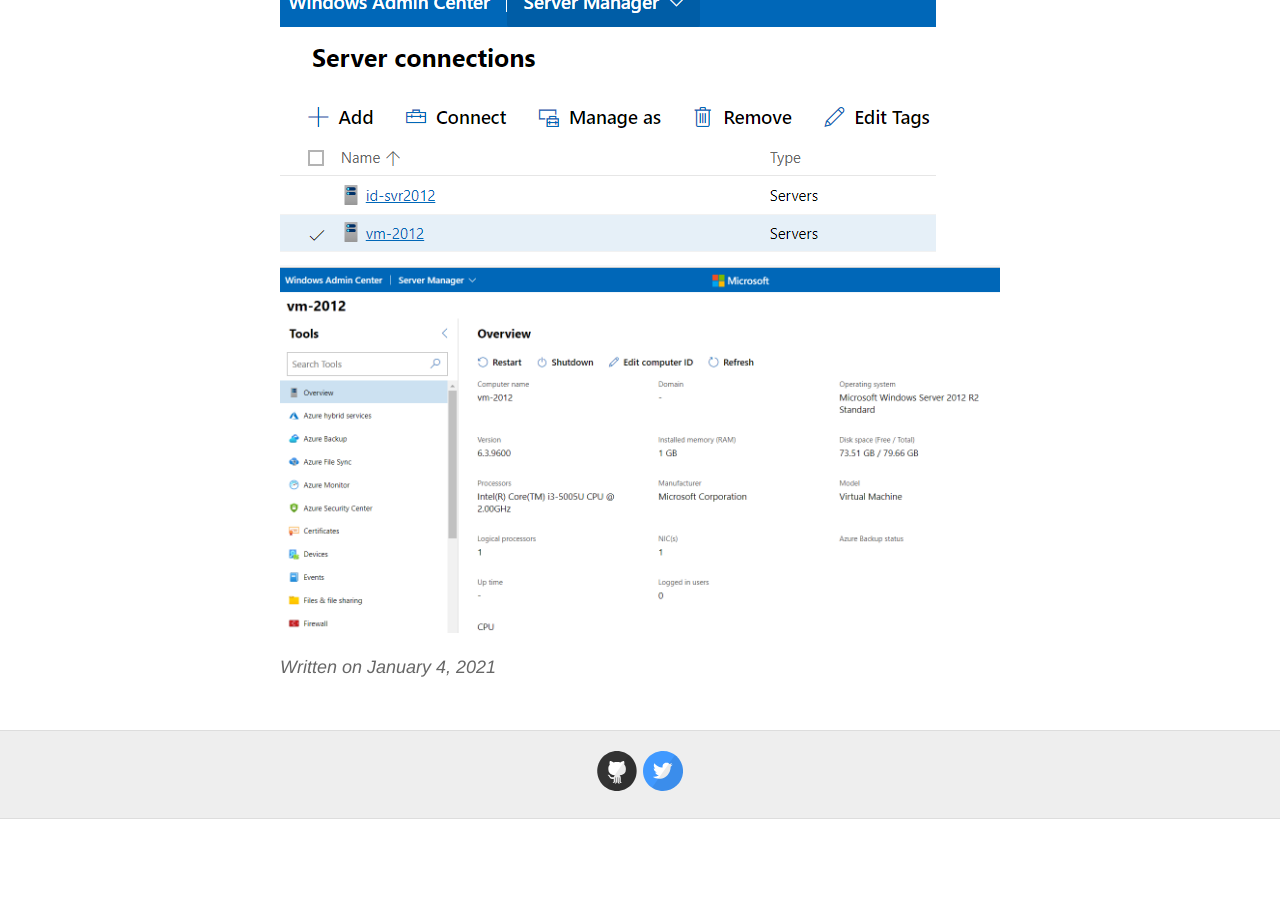
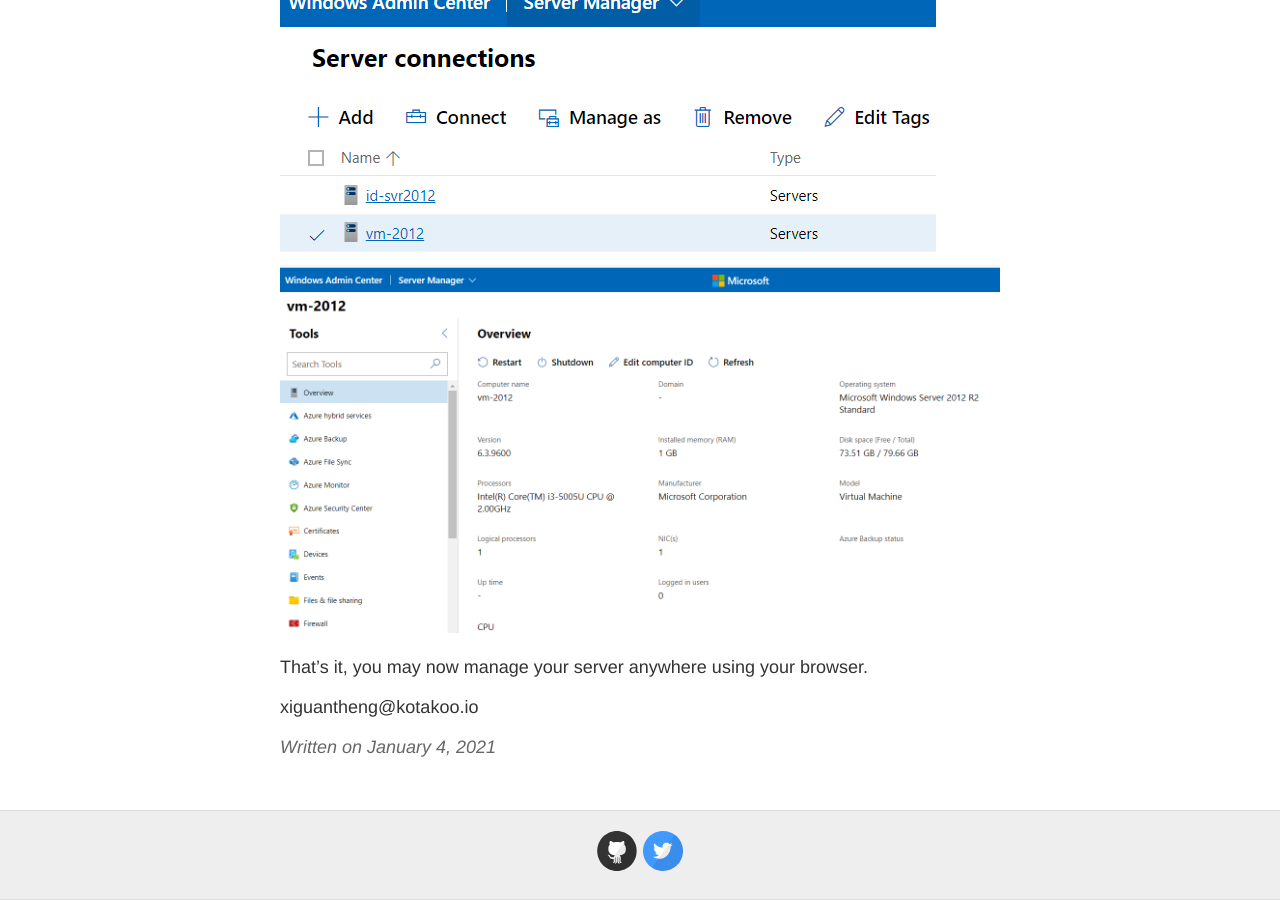
Before and after one commit to rakemiel/windows2000, a Jekyll site: the page built from _posts/2021-1-4-Manage-Windows-2012-Core.md, in a window 1280 px wide and 900 px high, scrolled down 4333 px. Built offline with Jekyll 4.4.1, drawn with Linux system fonts in a browser that asks for light colours; before the commit the page ends 5152 px from its top, so only the background shows below that.

Commit message:
Update 2021-1-4-Manage-Windows-2012-Core.md

```diff
--- a/_posts/2021-1-4-Manage-Windows-2012-Core.md
+++ b/_posts/2021-1-4-Manage-Windows-2012-Core.md
@@ -92,6 +92,12 @@
 c. Select your server, then choose "manage as" and fill it with your username / password
 ![Manage as](../images/manageas.png)
 
+
+
 ### Now, manage your server:
 ![Windows Admin Center](../images/windowsadmin.png)
 ![Windows Admin Center](../images/windowsadmin2.png)
+
+That's it, you may now manage your server anywhere using your browser.
+
+xiguantheng@kotakoo.io
```
